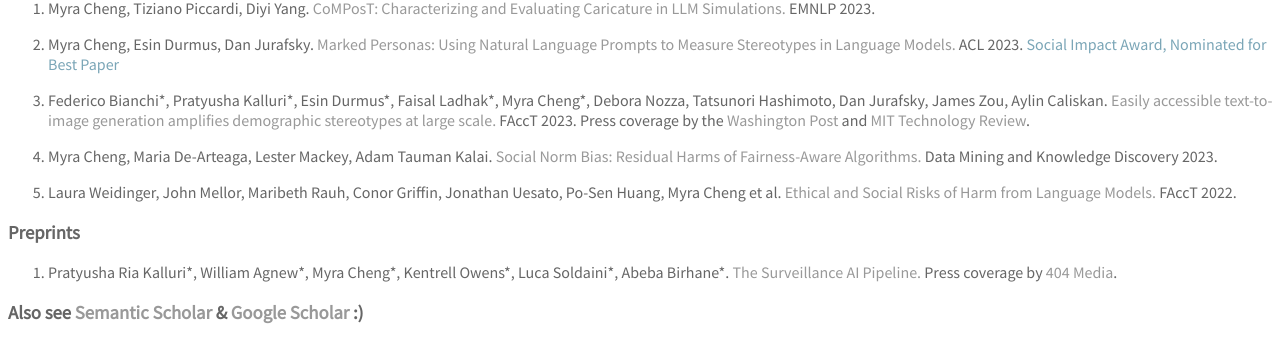
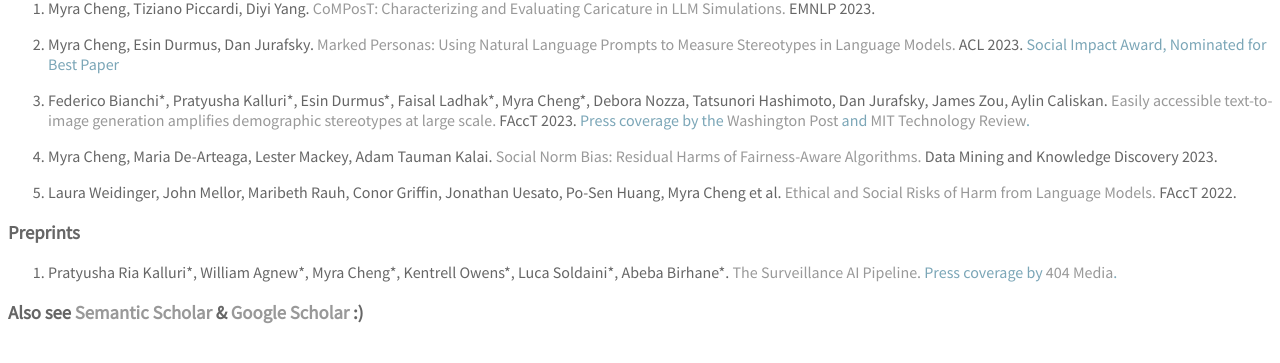
Before and after one commit to myracheng/myracheng.github.io, a Jekyll site: the page built from research.md, in a window 1280 px wide. Shown: the part 325-688 px from the top of the page. Built offline with Jekyll 4.4.1, drawn with Linux system fonts in a browser that asks for light colours; some web fonts are replaced; our own code applies the rules of GitHub Pages for plain Markdown files.

Commit message:
Update research.md

```diff
--- a/research.md
+++ b/research.md
@@ -4,13 +4,13 @@
 
 2. Myra Cheng, Esin Durmus, Dan Jurafsky. [Marked Personas: Using Natural Language Prompts to Measure Stereotypes in Language Models.](https://arxiv.org/pdf/2305.18189.pdf) ACL 2023. <span style="color:#7BA6B7">Social Impact Award, Nominated for Best Paper</span>
 
-3. Federico Bianchi\*, Pratyusha Kalluri\*, Esin Durmus\*, Faisal Ladhak\*, Myra Cheng\*, Debora Nozza, Tatsunori Hashimoto, Dan Jurafsky, James Zou, Aylin Caliskan. [Easily accessible text-to-image generation amplifies demographic stereotypes at large scale.](https://arxiv.org/pdf/2211.03759.pdf) FAccT 2023. Press coverage by the [Washington Post](https://www.washingtonpost.com/technology/interactive/2023/ai-generated-images-bias-racism-sexism-stereotypes/) and [MIT Technology Review](https://www.technologyreview.com/2023/03/22/1070167/these-news-tool-let-you-see-for-yourself-how-biased-ai-image-models-are/).
+3. Federico Bianchi\*, Pratyusha Kalluri\*, Esin Durmus\*, Faisal Ladhak\*, Myra Cheng\*, Debora Nozza, Tatsunori Hashimoto, Dan Jurafsky, James Zou, Aylin Caliskan. [Easily accessible text-to-image generation amplifies demographic stereotypes at large scale.](https://arxiv.org/pdf/2211.03759.pdf) FAccT 2023. <span style="color:#7BA6B7">Press coverage by the [Washington Post](https://www.washingtonpost.com/technology/interactive/2023/ai-generated-images-bias-racism-sexism-stereotypes/) and [MIT Technology Review](https://www.technologyreview.com/2023/03/22/1070167/these-news-tool-let-you-see-for-yourself-how-biased-ai-image-models-are/).</span>
 
 4. Myra Cheng, Maria De-Arteaga, Lester Mackey, Adam Tauman Kalai. [Social Norm Bias: Residual Harms of Fairness-Aware Algorithms.](https://arxiv.org/pdf/2108.11056.pdf) Data Mining and Knowledge Discovery 2023.
 
 5. Laura Weidinger, John Mellor, Maribeth Rauh, Conor Griffin, Jonathan Uesato, Po-Sen Huang, Myra Cheng et al. [Ethical and Social Risks of Harm from Language Models.](https://arxiv.org/pdf/2112.04359.pdf) FAccT 2022.
 
 ### Preprints
-1. Pratyusha Ria Kalluri\*, William Agnew\*, Myra Cheng\*, Kentrell Owens\*, Luca Soldaini\*, Abeba Birhane\*. [The Surveillance AI Pipeline.](https://arxiv.org/pdf/2309.15084.pdf) Press coverage by [404 Media](https://www.404media.co/how-the-surveillance-ai-pipeline-literally-objectifies-human-beings/).
+1. Pratyusha Ria Kalluri\*, William Agnew\*, Myra Cheng\*, Kentrell Owens\*, Luca Soldaini\*, Abeba Birhane\*. [The Surveillance AI Pipeline.](https://arxiv.org/pdf/2309.15084.pdf) <span style="color:#7BA6B7">Press coverage by [404 Media](https://www.404media.co/how-the-surveillance-ai-pipeline-literally-objectifies-human-beings/).</span>
 
 ### Also see [Semantic Scholar](https://www.semanticscholar.org/author/M.-Cheng/2149615775) & [Google Scholar](https://scholar.google.com/citations?user=gaslQl8AAAAJ&hl=en) :)
```
